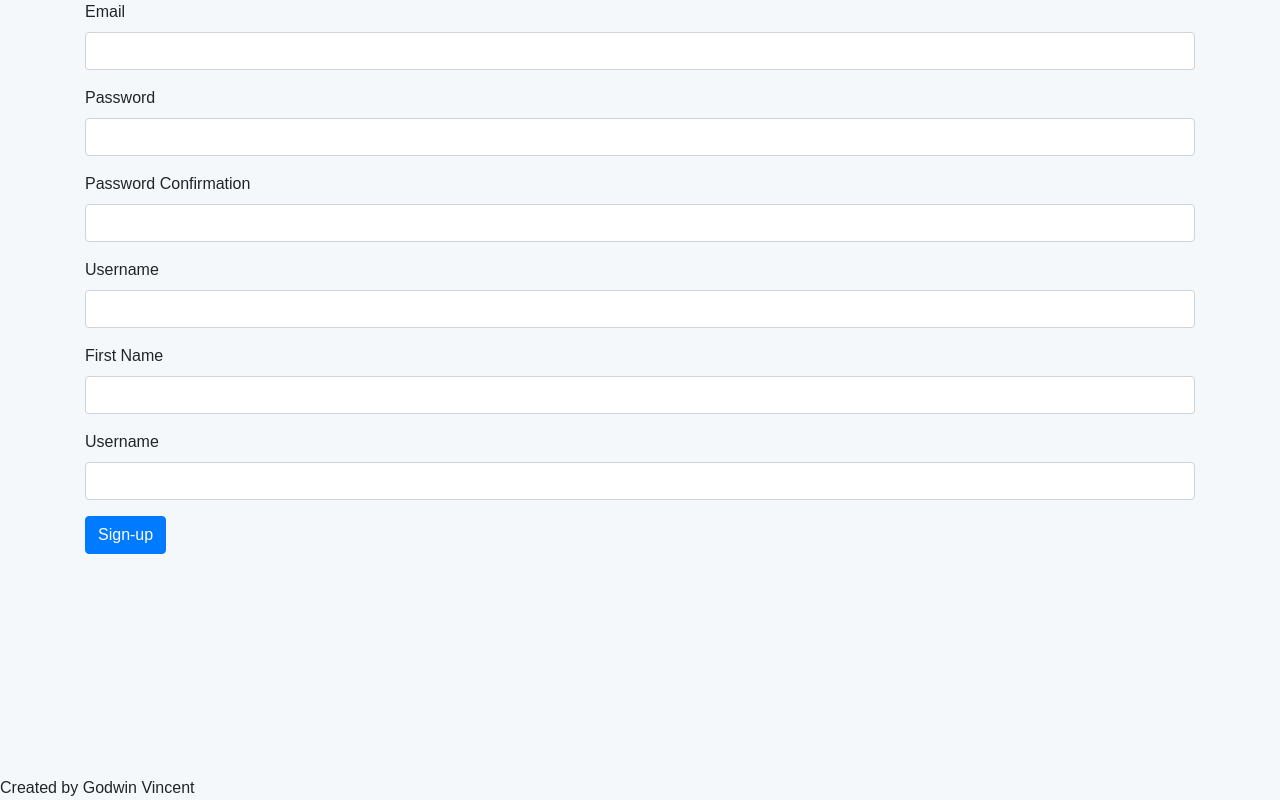
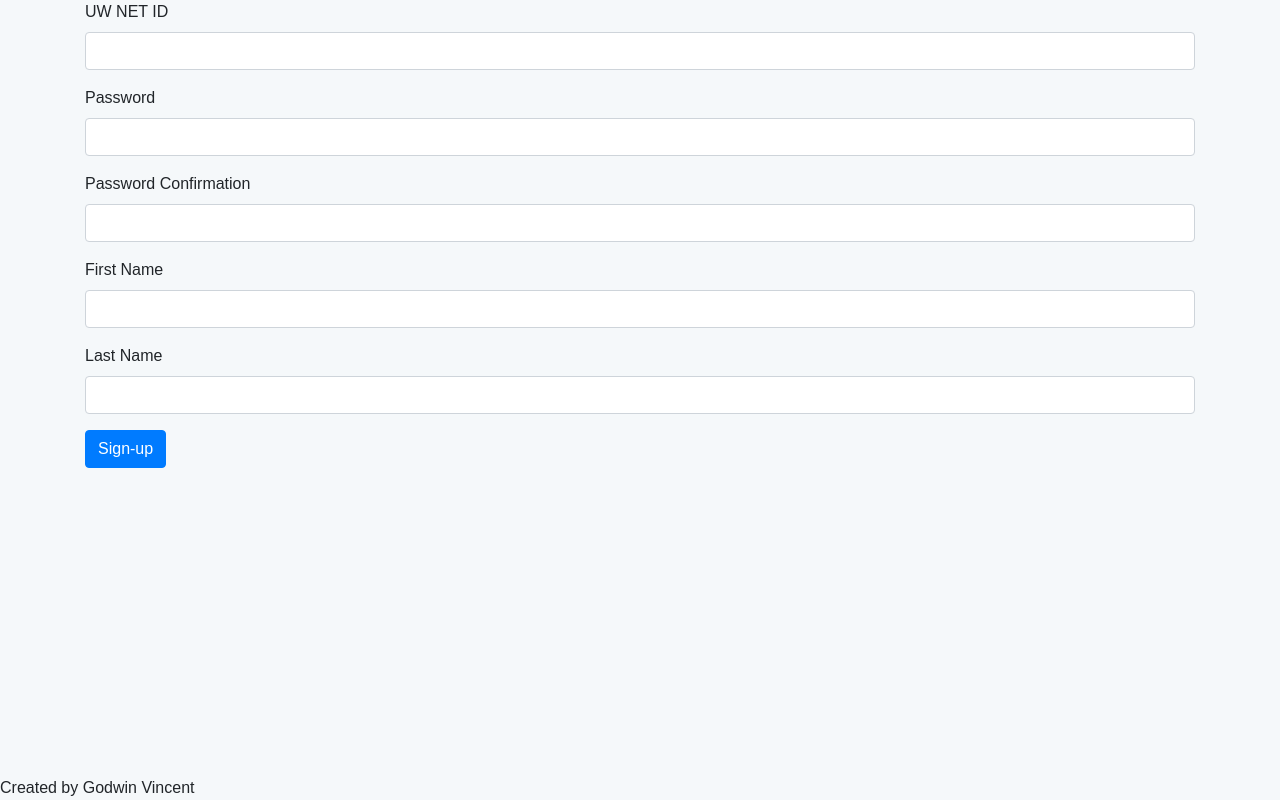
Before and after one commit to godwinvincent/ta-helper, a React (Create React App) app in the folder client/ta-palv2/: page /join in a window 1280 px wide. Built offline with nearby package versions, Linux system fonts and the light colour scheme.

Commit message:
uw email

```diff
--- a/client/ta-palv2/src/App.js
+++ b/client/ta-palv2/src/App.js
@@ -17,15 +17,16 @@ class App extends Component {
     };
   }
 
-  async signup(email, password, passwordConf, username, firstName, lastName) {
+  async signup(netid, password, passwordConf, firstName, lastName) {
     var jsonData = {
-        "email": email,
+        "email": netid+"@uw.edu",
         "password": password,
         "passwordConf": passwordConf,
-        "userName": username,
+        "userName": netid,
         "firstName": firstName,
         "lastName": lastName
     }
+    console.log(jsonData)
     fetch("http://localhost:80/v1/users", {
             method: "POST", // *GET, POST, PUT, DELETE, etc.
             mode: "cors", // no-cors, cors, *same-origin
@@ -90,7 +91,7 @@ class App extends Component {
         this.setState({ loading: false });
       })
       .catch(function(error) {
-          error.text().then(error => this.setState({ errorMessage: error }))
+          error.text().then(error => alert(error))
       })
   }
 
@@ -179,7 +180,7 @@ class App extends Component {
             <Route path="/join" render={(routerProps) => (
               <div className="container">
                 <SignUpForm {...routerProps}
-                  signUpCallback={(e, p, h, a) => this.handleSignUp(e, p, h, a)}
+                  signUpCallback={(n, p, pc, fn, ln) => this.handleSignUp(n, p, pc, fn, ln)}
                   redirect={this.state.shouldRedirect}
                 />
               </div>
--- a/client/ta-palv2/src/components/EmailVerifyForm.js
+++ b/client/ta-palv2/src/components/EmailVerifyForm.js
@@ -47,6 +47,7 @@ export default class EmailVerifyForm extends Component {
             if (response.status < 300) {
               alert("email verified!, please log in again!")
               localStorage.removeItem("Authorization")
+              localStorage.removeItem("User")
               window.location.reload();
             } else {
                 throw response
--- a/client/ta-palv2/src/components/Home.js
+++ b/client/ta-palv2/src/components/Home.js
@@ -129,13 +129,14 @@ export default class Home extends Component {
              content = (<div className="text-center"><i className="fa fa-spinner fa-spin fa-3x" aria-label="Connecting..."></i></div>)
         }
         else{
+            var userPull = JSON.parse(localStorage.getItem("User"))
             content = this.props.user ?
-                // this.props.user.emailActivated ?
+            userPull.emailActivated ?
                 <div>
                     <Header newOfficeHourCallback={(name) => this.postNewOfficeHours(name)} signOutCallback={this.props.signOutCallback} showOptions={true} />
                     <OfficeHourList deleteChannelCallback={(channelID) => this.deleteChannel(channelID)} editChannelUserCallback={(channelID, userID, add) => this.editUserChannel(channelID, userID, add)} editChannelCallback={(id, channel, desc) => this.editChannel(id, channel, desc)} user={this.props.user} ref={this.ref} path="channelsList/" redirect="/channels/" />
                 </div>
-                // : <EmailVerifyForm />
+                : <EmailVerifyForm />
             :
                 (<Container>
                     <Row>
--- a/client/ta-palv2/src/components/SignUpForm.js
+++ b/client/ta-palv2/src/components/SignUpForm.js
@@ -17,8 +17,9 @@ export default class SignUpForm extends Component {
 
     //handle signUp button
     handleSignUp(event) {
+      console.log(this.state.firstName)
       event.preventDefault(); //don't submit
-      this.props.signUpCallback(this.state.email, this.state.password, this.state.passwordConf, this.state.username, this.state.firstName, this.state.lastName);
+      this.props.signUpCallback(this.state.netid, this.state.password, this.state.passwordConf, this.state.firstName, this.state.lastName);
     }
 
     handleChange(event){
@@ -33,10 +34,10 @@ export default class SignUpForm extends Component {
         <form>
           {/* email */}
           <FormGroup>
-            <Label for="email">Email</Label>
-            <Input onChange = {e => this.handleChange(e)} id="email"
-              type="email"
-              name="email"
+            <Label for="email">UW NET ID</Label>
+            <Input onChange = {e => this.handleChange(e)} id="netid"
+              type="netid"
+              name="netid"
               />
           </FormGroup>
 
@@ -58,14 +59,6 @@ export default class SignUpForm extends Component {
               />
           </FormGroup>
 
-          {/* username */}
-          <FormGroup>
-            <Label htmlFor="username">Username</Label>
-            <Input onChange = {e => this.handleChange(e)} id="username"
-              name="username"
-              />
-          </FormGroup>
-
           {/* firstname */}
           <FormGroup>
             <Label htmlFor="firstname">First Name</Label>
@@ -76,7 +69,7 @@ export default class SignUpForm extends Component {
 
            {/* lastName */}
            <FormGroup>
-            <Label htmlFor="lastName">Username</Label>
+            <Label htmlFor="lastName">Last Name</Label>
             <Input onChange = {e => this.handleChange(e)} id="lastName"
               name="lastName"
               />
```
